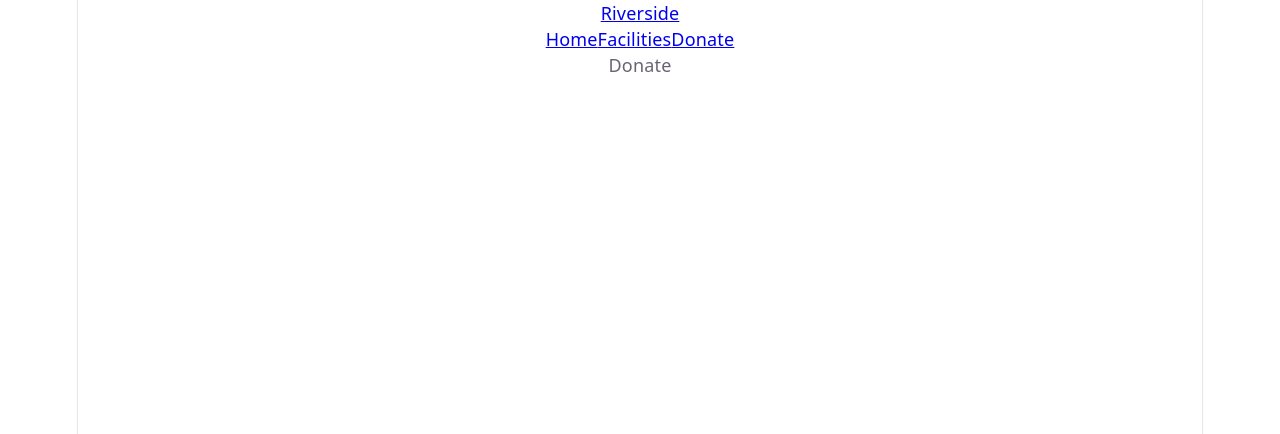
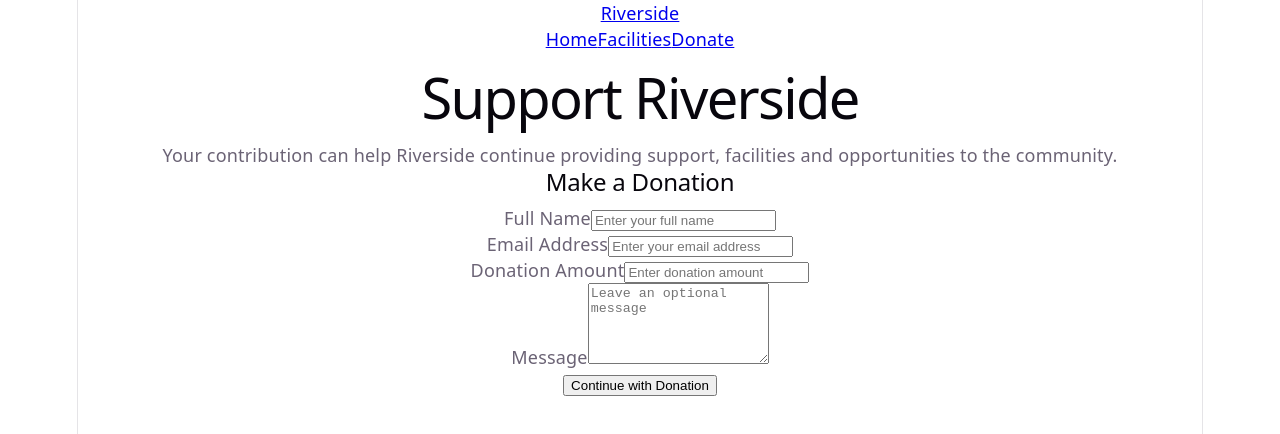
Before and after one commit to Ref-DevSa/riverside-community-hub, a React (Vite) app in the folder frontend/: page /donate in a window 1280 px wide. Shown: the top 434 px of the page. Built offline with nearby package versions, Linux system fonts and the light colour scheme.

Commit message:
Create public donation page

```diff
--- a/frontend/src/App.tsx
+++ b/frontend/src/App.tsx
@@ -2,6 +2,7 @@ import { Routes, Route } from "react-router-dom";
 import Navbar from "./components/Navbar";
 import HomePage from "./pages/HomePage";
 import FacilitiesPage from "./pages/FacilitiesPage";
+import DonationPage from "./pages/DonationPage";
 
 function App() {
   return (
@@ -13,7 +14,7 @@ function App() {
 
         <Route path="/facilities" element={<FacilitiesPage />} />
 
-        <Route path="/donate" element={<div>Donate</div>} />
+        <Route path="/donate" element={<DonationPage />} />
       </Routes>
     </>
   );
--- /dev/null
+++ b/frontend/src/pages/DonationPage.tsx
@@ -0,0 +1,65 @@
+function DonationPage() {
+  return (
+    <main>
+      <section>
+        <h1>Support Riverside</h1>
+
+        <p>
+          Your contribution can help Riverside continue providing support,
+          facilities and opportunities to the community.
+        </p>
+      </section>
+
+      <section>
+        <h2>Make a Donation</h2>
+
+        <form>
+          <div>
+            <label htmlFor="name">Full Name</label>
+            <input
+              id="name"
+              name="name"
+              type="text"
+              placeholder="Enter your full name"
+            />
+          </div>
+
+          <div>
+            <label htmlFor="email">Email Address</label>
+            <input
+              id="email"
+              name="email"
+              type="email"
+              placeholder="Enter your email address"
+            />
+          </div>
+
+          <div>
+            <label htmlFor="amount">Donation Amount</label>
+            <input
+              id="amount"
+              name="amount"
+              type="number"
+              min="1"
+              placeholder="Enter donation amount"
+            />
+          </div>
+
+          <div>
+            <label htmlFor="message">Message</label>
+            <textarea
+              id="message"
+              name="message"
+              placeholder="Leave an optional message"
+              rows={5}
+            />
+          </div>
+
+          <button type="submit">Continue with Donation</button>
+        </form>
+      </section>
+    </main>
+  );
+}
+
+export default DonationPage;
```
